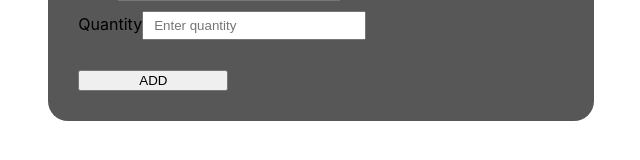
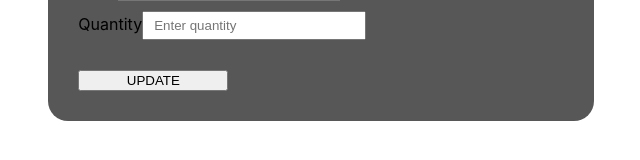
Before and after one commit to Franzcsng/react-crud, a React (Create React App) app in the folder frontend/: page /item/1 in a window 1280 px wide. Shown: the part 434-594 px from the top of the page, without its empty margins (319-959 px from the left). Built offline with nearby package versions, Linux system fonts and the light colour scheme; no server answers.

Commit message:
Add: add form component props for reusability (button, itemValue)

```diff
--- a/frontend/src/components/common/Form.js
+++ b/frontend/src/components/common/Form.js
@@ -22,7 +22,10 @@ const Form = (props) => {
                             type={field.type}
                             id={field.name}
                             name={field.name}
-                            placeholder={field.placeholder}>
+                            placeholder={field.placeholder}
+                            value={field.itemValue && field.itemValue}>
+
+
 
                         </input>
                     </div>
@@ -46,7 +49,7 @@ const Form = (props) => {
         <form onSubmit={(e)=>handleSubmit(e, route)}className='form-main'>
 
             {fields && generateFields(fields, data, setData)}
-            <button type='submit'>ADD</button>
+            <button type='submit'>{props.button}</button>
 
         </form>
     )
```
